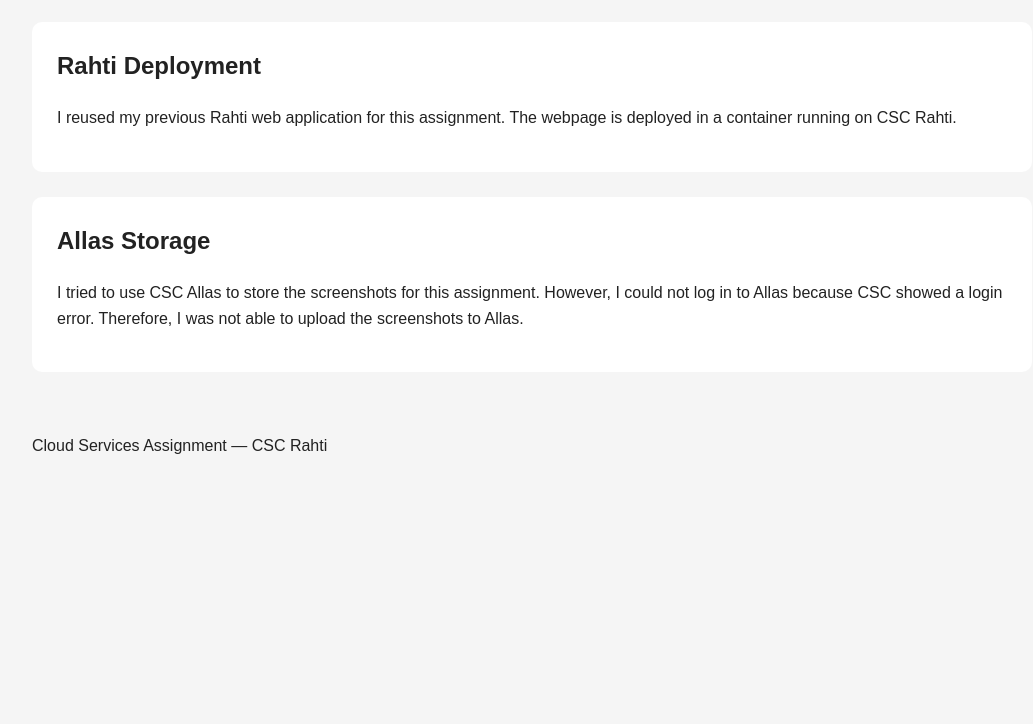
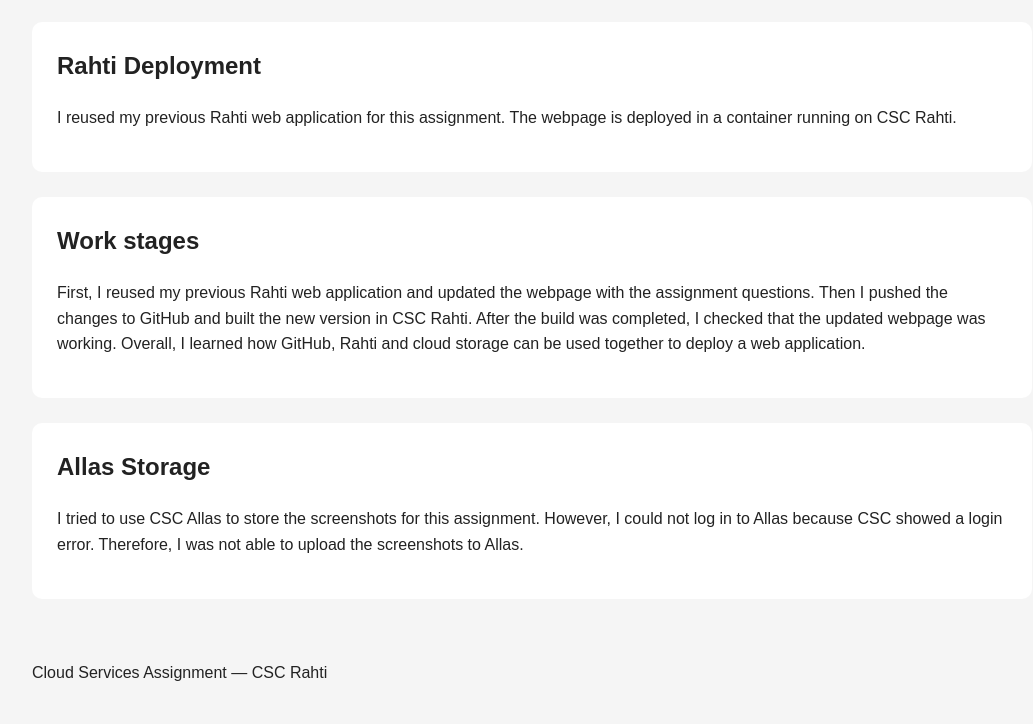
Before and after one commit to okantola25/rahti-web-app, a plain HTML site: page index.html in a window 1280 px wide. Shown: the part 1457-2181 px from the top of the page, without its empty margins (108-1141 px from the left). Before the commit the page ends 1982 px from the top, so only its background shows below. Drawn offline with Linux system fonts and the light colour scheme.

Commit message:
-
Added a new section detailing work stages and deployment process.

```diff
--- a/index.html
+++ b/index.html
@@ -109,6 +109,14 @@
 </section>
 
 <section>
+    <h2>Work stages</h2>
+
+    <p>
+        First, I reused my previous Rahti web application and updated the webpage with the assignment questions. Then I pushed the changes to GitHub and built the new version in CSC Rahti. After the build was completed, I checked that the updated webpage was working. Overall, I learned how GitHub, Rahti and cloud storage can be used together to deploy a web application.
+    </p>
+</section>
+
+<section>
     <h2>Allas Storage</h2>
 
     <p>
```
